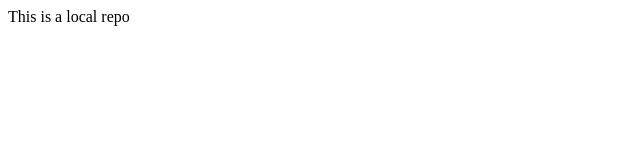
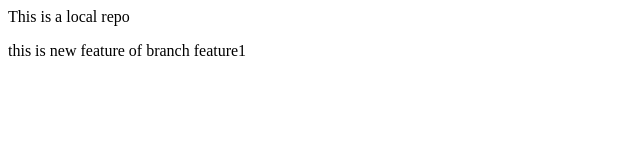
Before and after one commit to Shivagamer-dev/LOCAL-REPO, a plain HTML site: page index.html in a window 1280 px wide. Shown: the whole page, without its empty margins (0-640 px from the left). Drawn offline with Linux system fonts and the light colour scheme.

Commit message:
ADD new feature

```diff
--- a/index.html
+++ b/index.html
@@ -1 +1,3 @@
 <p>This is a local repo</p>
+
+<p>this is new feature of branch feature1</p>
```
